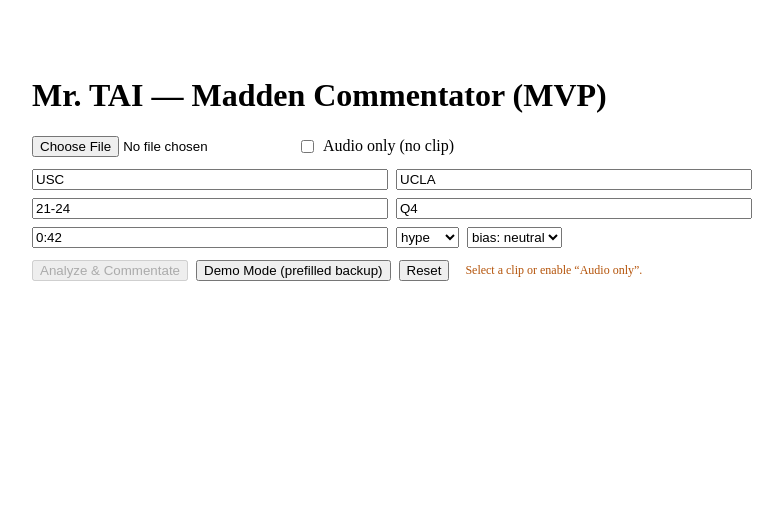
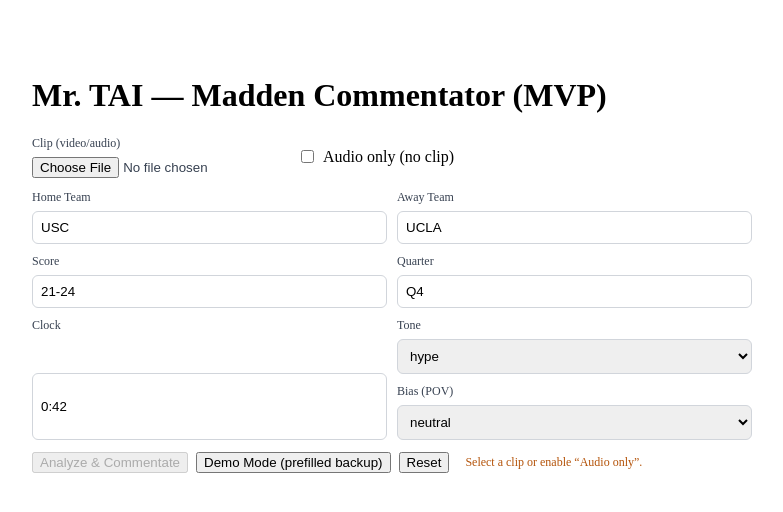
Before and after one commit to TristianSellers/Mr.TAI, a React (Vite) app in the folder frontend/: page / in a window 1280 px wide. Shown: the top 512 px of the page, without its empty margins (248-1031 px from the left). Built offline with nearby package versions, Linux system fonts and the light colour scheme; no server answers.

Commit message:
chore(ui): add visible labels and bias selector in Commentator

```diff
--- a/frontend/src/pages/Commentator.jsx
+++ b/frontend/src/pages/Commentator.jsx
@@ -10,7 +10,7 @@
     quarter: "Q4",
     clock: "0:42",
     tone: "hype",
-    bias: "neutral", // NEW
+    bias: "neutral",
     voice: "default",
   });
   const [audioOnly, setAudioOnly] = useState(false);
@@ -21,11 +21,9 @@
   const staticUrl = (u) => (u ? `${API_BASE}${u}` : "");
 
   async function onSubmit() {
-    // guard: require a file unless audio-only
     if (!file && !audioOnly) {
       return setError("Select a clip or enable “Audio only”.");
     }
-
     setError(null);
     setLoading(true);
     setResp(null);
@@ -81,12 +79,14 @@
       quarter: "Q4",
       clock: "0:42",
       tone: "hype",
-      bias: "neutral", // NEW
+      bias: "neutral",
       voice: "default",
     });
   }
 
   const canAnalyze = !!file || audioOnly;
+  const labelStyle = { display: "grid", gap: 6, fontSize: 12, color: "#374151" };
+  const inputStyle = { padding: 8, border: "1px solid #d1d5db", borderRadius: 6 };
 
   return (
     <div style={{ maxWidth: 720, margin: "40px auto", padding: 16 }}>
@@ -94,12 +94,16 @@
 
       <div style={{ display: "grid", gap: 12, marginTop: 16 }}>
         <div style={{ display: "flex", gap: 12, alignItems: "center" }}>
+          <label style={{ ...labelStyle, margin: 0 }}>
+            <span>Clip (video/audio)</span>
             <input
               type="file"
               accept="video/mp4,video/*,audio/*"
               onChange={(e) => setFile(e.target.files?.[0] || null)}
               disabled={loading}
             />
+          </label>
+
           <label style={{ display: "flex", alignItems: "center", gap: 6 }}>
             <input
               type="checkbox"
@@ -111,39 +115,65 @@
           </label>
         </div>
 
-        <div style={{ display: "grid", gap: 8, gridTemplateColumns: "1fr 1fr" }}>
+        <div style={{ display: "grid", gap: 10, gridTemplateColumns: "1fr 1fr" }}>
+          <label style={labelStyle}>
+            <span>Home Team</span>
             <input
-            placeholder="Home"
+              style={inputStyle}
               value={form.home_team}
               onChange={(e) => setForm({ ...form, home_team: e.target.value })}
               disabled={loading}
             />
+          </label>
+
+          <label style={labelStyle}>
+            <span>Away Team</span>
             <input
-            placeholder="Away"
+              style={inputStyle}
               value={form.away_team}
               onChange={(e) => setForm({ ...form, away_team: e.target.value })}
               disabled={loading}
             />
+          </label>
+
+          <label style={labelStyle}>
+            <span>Score</span>
             <input
-            placeholder="Score (e.g., 21-24)"
+              style={inputStyle}
+              placeholder="e.g., 21-24"
               value={form.score}
               onChange={(e) => setForm({ ...form, score: e.target.value })}
               disabled={loading}
             />
+          </label>
+
+          <label style={labelStyle}>
+            <span>Quarter</span>
             <input
-            placeholder="Quarter (Q1–Q4/OT)"
+              style={inputStyle}
+              placeholder="Q1–Q4/OT"
               value={form.quarter}
               onChange={(e) => setForm({ ...form, quarter: e.target.value })}
               disabled={loading}
             />
+          </label>
+
+          <label style={labelStyle}>
+            <span>Clock</span>
             <input
-            placeholder="Clock (e.g., 0:42)"
+              style={inputStyle}
+              placeholder="e.g., 0:42"
               value={form.clock}
               onChange={(e) => setForm({ ...form, clock: e.target.value })}
               disabled={loading}
             />
-          <div style={{ display: "flex", gap: 8 }}>
+          </label>
+
+          <div style={{ display: "grid", gap: 10 }}>
+            <label style={labelStyle}>
+              <span>Tone</span>
               <select
+                style={inputStyle}
                 value={form.tone}
                 onChange={(e) => setForm({ ...form, tone: e.target.value })}
                 disabled={loading}
@@ -152,17 +182,22 @@
                 <option value="neutral">neutral</option>
                 <option value="radio">radio</option>
               </select>
-            {/* NEW: Bias selector */}
+            </label>
+
+            <label style={labelStyle}>
+              <span>Bias (POV)</span>
               <select
+                style={inputStyle}
                 value={form.bias}
                 onChange={(e) => setForm({ ...form, bias: e.target.value })}
                 disabled={loading}
                 title="Commentator POV bias"
               >
-              <option value="neutral">bias: neutral</option>
-              <option value="home">bias: home</option>
-              <option value="away">bias: away</option>
+                <option value="neutral">neutral</option>
+                <option value="home">home</option>
+                <option value="away">away</option>
               </select>
+            </label>
           </div>
         </div>
 
@@ -196,11 +231,7 @@
               <div>
                 <h3>Audio</h3>
                 <audio controls src={staticUrl(resp.audio_url)} />
-                <div>
-                  <a href={staticUrl(resp.audio_url)} download>
-                    Download audio
-                  </a>
-                </div>
+                <div><a href={staticUrl(resp.audio_url)} download>Download audio</a></div>
               </div>
             )}
 
@@ -212,28 +243,19 @@
                   src={staticUrl(resp.video_url)}
                   style={{ width: "100%", borderRadius: 8 }}
                 />
-                <div>
-                  <a href={staticUrl(resp.video_url)} download>
-                    Download video
-                  </a>
-                </div>
+                <div><a href={staticUrl(resp.video_url)} download>Download video</a></div>
               </div>
             )}
 
             <small>
-              Latency:{" "}
-              {resp.meta?.duration_s != null
-                ? resp.meta.duration_s.toFixed?.(3)
-                : "—"}
+              Latency: {resp.meta?.duration_s != null ? resp.meta.duration_s.toFixed?.(3) : "—"}s
               {resp.meta?.usedManualContext ? " • manual context" : ""}
               {resp.meta?.audio_only ? " • audio-only" : ""}
               {resp.meta?.prompt_tone ? ` • tone: ${resp.meta.prompt_tone}` : ""}
               {resp.meta?.prompt_bias ? ` • bias: ${resp.meta.prompt_bias}` : ""}
             </small>
             {resp.meta?.errors && (
-              <pre style={{ color: "crimson" }}>
-                {JSON.stringify(resp.meta.errors, null, 2)}
-              </pre>
+              <pre style={{ color: "crimson" }}>{JSON.stringify(resp.meta.errors, null, 2)}</pre>
             )}
           </div>
         )}
```
Lines whose indentation alone changed are shown as unchanged.
